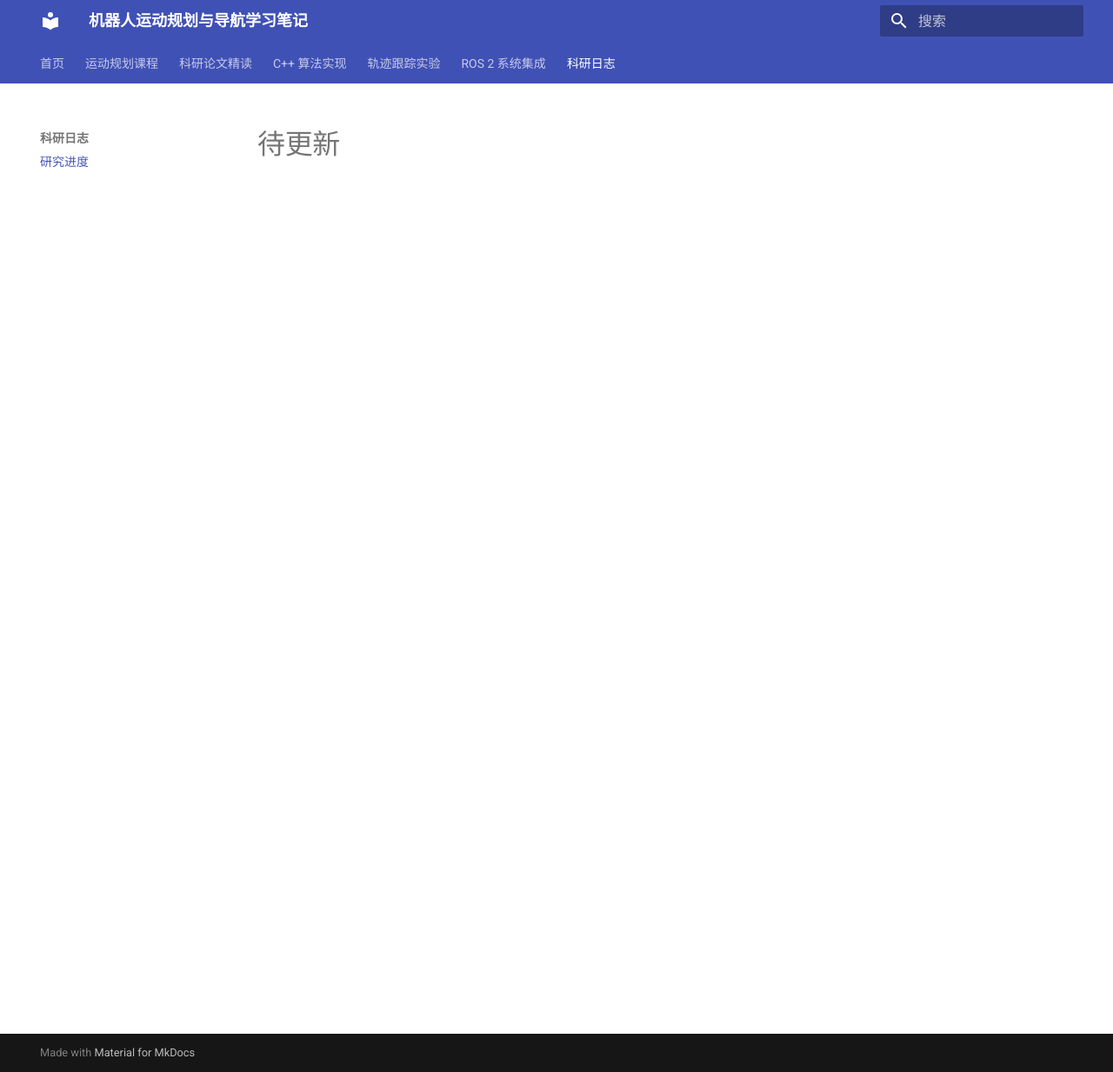
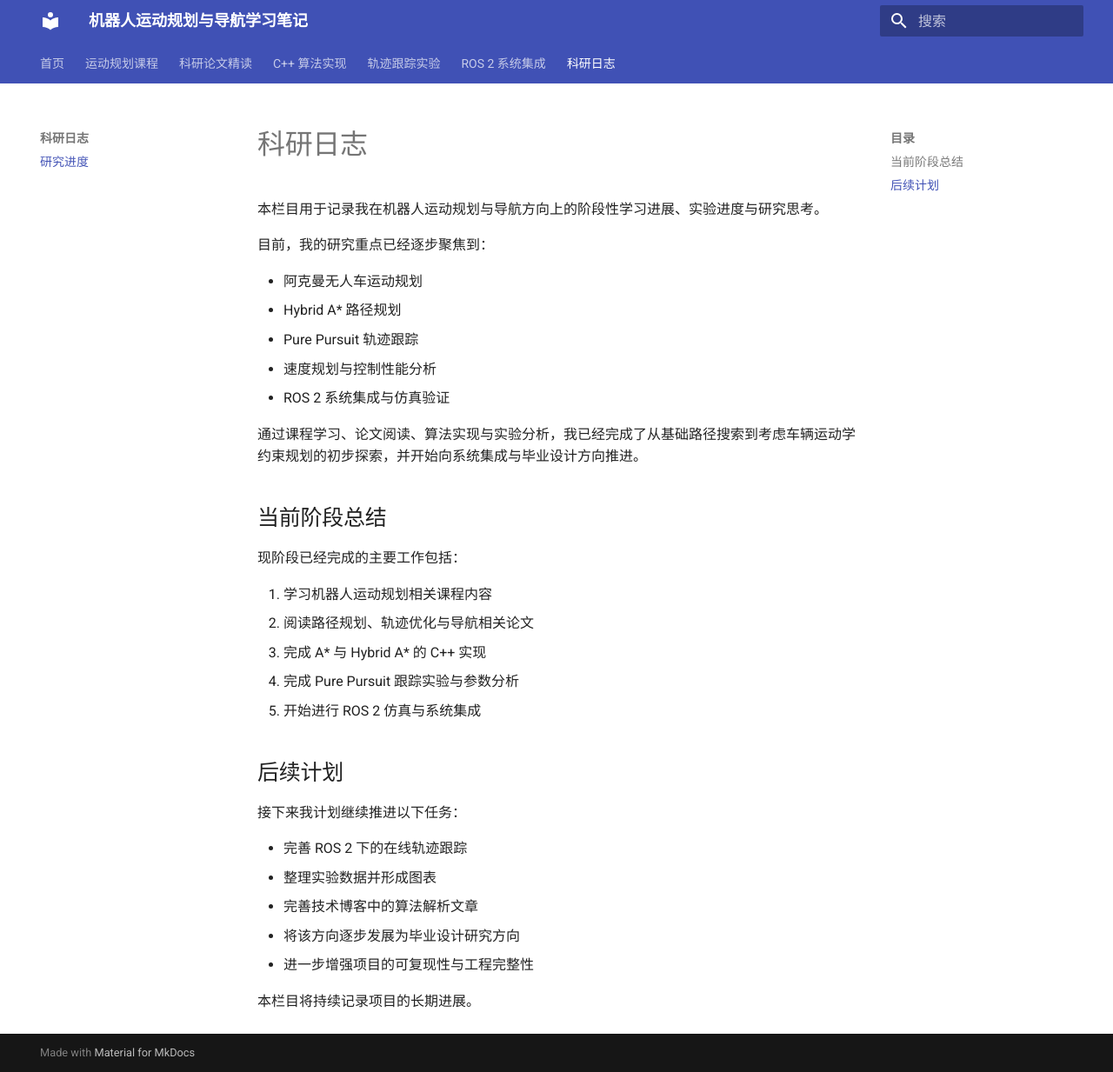
Before and after one commit to zzy412/robot-navigation-blog, an MkDocs documentation site: the page built from docs/research/index.md, in a window 1280 px wide and 1233 px high. Shown: the whole window at 87% size. Built offline with MkDocs 1.6.1 and Material for MkDocs 9.7.7, drawn with Linux system fonts in a browser that asks for light colours.

Commit message:
Update section index pages

```diff
--- a/docs/algorithms/index.md
+++ b/docs/algorithms/index.md
@@ -1 +1,30 @@
-# 待更新
+# C++ 算法实现
+
+本栏目主要记录我在机器人运动规划方向上的 C++ 算法实现与实验结果，重点围绕阿克曼转向无人车的路径规划与轨迹跟踪问题展开。
+
+目前，我已经基于 **C++17 + CMake** 完成了以下内容的初步实现：
+
+- 二维栅格地图建模
+- A* 路径规划
+- Hybrid A* 路径规划
+- 阿克曼车辆运动学建模
+- 碰撞检测
+- 路径可视化与实验结果输出
+
+与传统几何路径搜索相比，Hybrid A* 将车辆航向角和最小转弯半径等运动学约束纳入搜索过程，更适合阿克曼车辆的路径规划。
+
+## 当前文章
+
+- [A* 与 Hybrid A* 路径规划](hybrid-a-star.md)
+
+## 本栏目重点
+
+本栏目后续将继续完善以下内容：
+
+1. Hybrid A* 核心源码解析
+2. 运动基元生成机制
+3. 启发式函数与搜索代价设计
+4. 碰撞检测实现
+5. A* 与 Hybrid A* 的实验对比分析
+
+本部分内容既服务于个人学习总结，也希望为后续毕业设计与科研工作积累基础。
--- a/docs/research/index.md
+++ b/docs/research/index.md
@@ -1 +1,35 @@
-# 待更新
+# 科研日志
+
+本栏目用于记录我在机器人运动规划与导航方向上的阶段性学习进展、实验进度与研究思考。
+
+目前，我的研究重点已经逐步聚焦到：
+
+- 阿克曼无人车运动规划
+- Hybrid A* 路径规划
+- Pure Pursuit 轨迹跟踪
+- 速度规划与控制性能分析
+- ROS 2 系统集成与仿真验证
+
+通过课程学习、论文阅读、算法实现与实验分析，我已经完成了从基础路径搜索到考虑车辆运动学约束规划的初步探索，并开始向系统集成与毕业设计方向推进。
+
+## 当前阶段总结
+
+现阶段已经完成的主要工作包括：
+
+1. 学习机器人运动规划相关课程内容
+2. 阅读路径规划、轨迹优化与导航相关论文
+3. 完成 A* 与 Hybrid A* 的 C++ 实现
+4. 完成 Pure Pursuit 跟踪实验与参数分析
+5. 开始进行 ROS 2 仿真与系统集成
+
+## 后续计划
+
+接下来我计划继续推进以下任务：
+
+- 完善 ROS 2 下的在线轨迹跟踪
+- 整理实验数据并形成图表
+- 完善技术博客中的算法解析文章
+- 将该方向逐步发展为毕业设计研究方向
+- 进一步增强项目的可复现性与工程完整性
+
+本栏目将持续记录项目的长期进展。
--- a/docs/ros2/index.md
+++ b/docs/ros2/index.md
@@ -1 +1,32 @@
-# 待更新
+# ROS 2 系统集成
+
+本栏目主要记录我将运动规划与车辆仿真实验迁移到 **ROS 2 Jazzy** 平台上的过程。
+
+在前期的独立 C++ 仿真基础上，我进一步在 Ubuntu / WSL2 环境下搭建了 ROS 2 工作空间，并实现了阿克曼无人车相关的基础节点。
+
+目前已经完成的工作包括：
+
+- ROS 2 Jazzy 环境配置
+- `ackermann_navigation` 功能包创建
+- Hybrid A* 路径规划节点
+- 车辆运动学仿真节点
+- 地图与路径发布
+- RViz2 可视化显示
+
+通过这一阶段，我将原本离线运行的算法实验逐步迁移到机器人软件系统环境中，为后续开展在线闭环控制打下基础。
+
+## 当前文章
+
+- [Hybrid A* 与车辆仿真](ackermann-ros2-simulation.md)
+
+## 本栏目重点
+
+本栏目后续将继续完善以下内容：
+
+1. ROS 2 功能包结构说明
+2. 规划节点与仿真节点的数据流
+3. 车辆状态发布与 RViz2 可视化
+4. 路径跟踪控制器接入
+5. 从离线仿真走向在线闭环控制
+
+ROS 2 集成部分是将算法实验推进到系统级实现的重要环节。
--- a/docs/tracking/index.md
+++ b/docs/tracking/index.md
@@ -1 +1,32 @@
-# 待更新
+# 轨迹跟踪实验
+
+本栏目主要记录我在车辆轨迹跟踪控制方向上的实验与分析，重点研究阿克曼无人车如何沿规划路径稳定运动。
+
+在完成 A* 与 Hybrid A* 路径规划后，我进一步开展了基于 **Pure Pursuit** 的路径跟踪实验，用于分析车辆对参考路径的跟踪能力。
+
+目前已经完成的实验包括：
+
+- Pure Pursuit 基础跟踪实验
+- 固定前瞻距离参数扫描
+- 自适应前瞻距离对比
+- 转向约束影响分析
+- 速度规划实验
+- 多场景跟踪性能评估
+
+这些实验说明：**一条可规划的路径，并不一定能够被车辆高质量地跟踪**。因此，路径规划与轨迹跟踪需要结合起来分析。
+
+## 当前文章
+
+- [Pure Pursuit 与速度规划实验](pure-pursuit-experiments.md)
+
+## 本栏目重点
+
+本栏目后续将继续完善以下内容：
+
+1. Pure Pursuit 控制器原理
+2. 前瞻距离对跟踪误差的影响
+3. 自适应控制参数设计
+4. 转向速率与速度规划协同分析
+5. 多场景实验结果总结
+
+该部分是从“路径规划”走向“完整运动控制系统”的关键一步。
```
